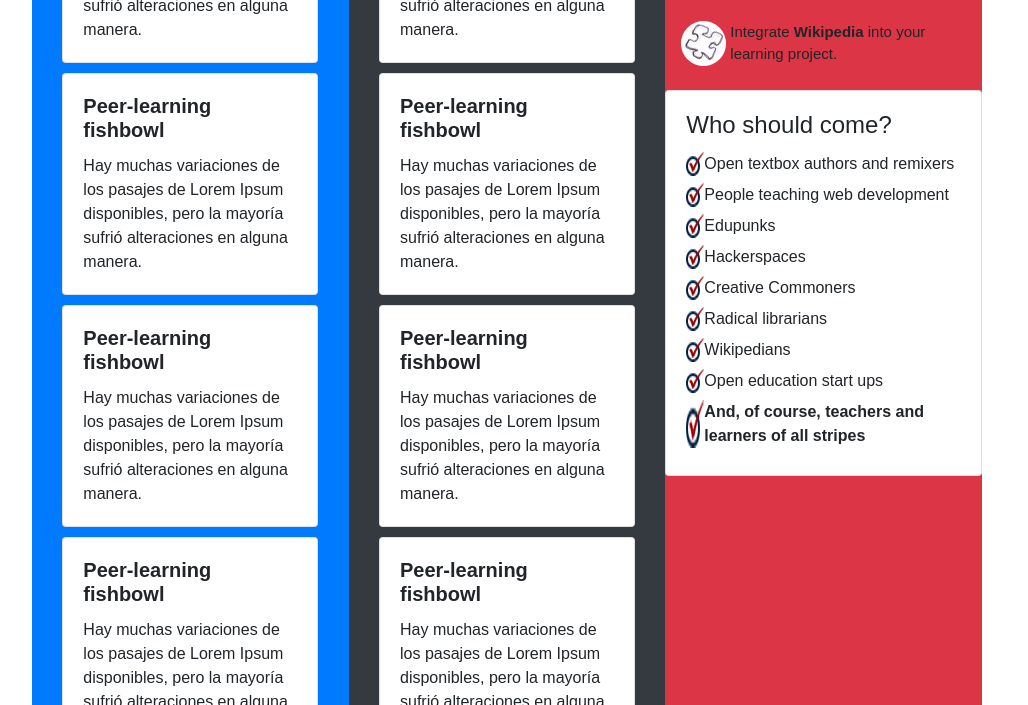
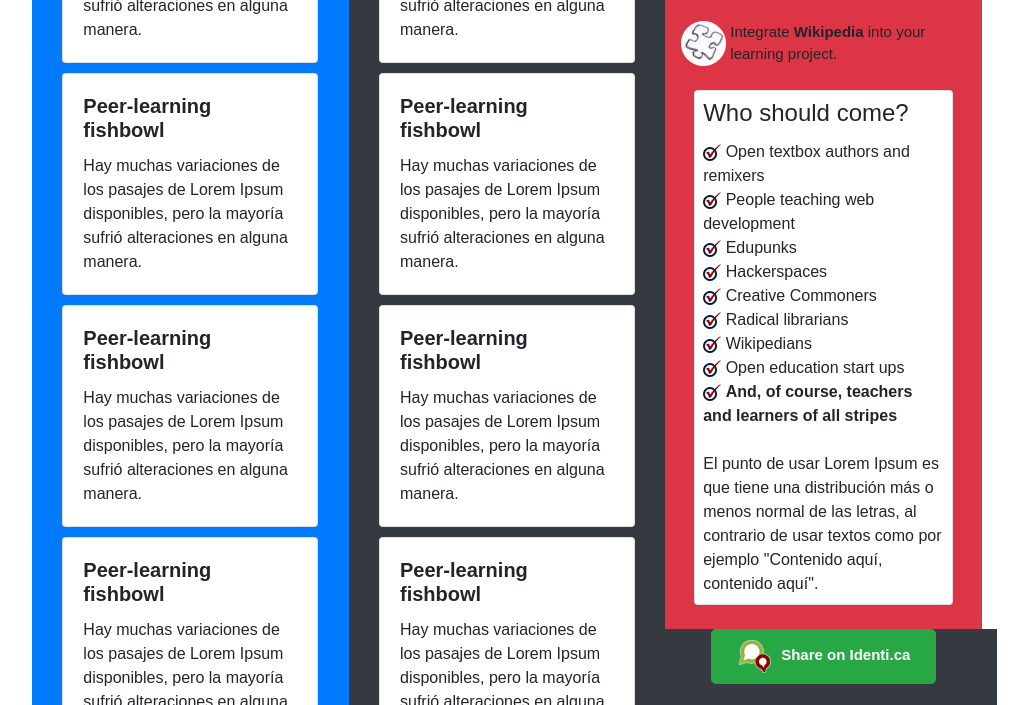
Before and after one commit to J420s/DIW, a plain HTML site: page 5_Quincena_JorgeSegarra/Drumbeat/index.html in a window 1280 px wide. Shown: the part 898-1603 px from the top of the page, without its empty margins (133-1161 px from the left). Drawn offline with nearby package versions, Linux system fonts and the light colour scheme.

Commit message:
trabajando en cs

```diff
--- a/5_Quincena_JorgeSegarra/Drumbeat/css/mycss.css
+++ b/5_Quincena_JorgeSegarra/Drumbeat/css/mycss.css
@@ -30,7 +30,9 @@ body {
     margin: 0;
 }
 
-
+.w-65 {
+    width: 65%;
+}
 
 .font-size20 {
     font-size: 20px;
@@ -38,6 +40,10 @@ body {
 
 .font15 {
     font-size: 15px;
+}
+
+.font20 {
+    font-size: 20px;
 }
 
 .font-bold {
--- a/5_Quincena_JorgeSegarra/Drumbeat/index.html
+++ b/5_Quincena_JorgeSegarra/Drumbeat/index.html
@@ -223,7 +223,8 @@
                                 <div class="card mx-auto" style="width: 100%">
                                     <div class="card-body text-center">
                                         <a href="#" class="btn btn-success btn-lg btn-block font-bold">Register</a>
-                                        <p class="card-text font15">...or find out how to <strong><a href="#">get more involved</a></strong></p>
+                                        <p class="card-text font15">...or find out how to <strong><a href="#">get more
+                                                    involved</a></strong></p>
 
                                     </div>
                                 </div>
@@ -234,9 +235,8 @@
                                 <div class="card">
                                     <div class="card-body">
                                         <h4 class="card-title">What is all about?</h4>
-                                        <p class="card-text">Lorem Ipsum viene de las secciones 1.10.32 y 1.10.33 de "de Finnibus Bonorum et Malorum"
-                                            (Los Extremos del Bien y El Mal) por Cicero, escrito en el año 45 antes de Cristo.
-                                            Este libro es un tratado de teoría de éticas, muy popular durante el Renacimiento.
+                                        <p class="card-text">Lorem Ipsum viene de las secciones 1.10.32 y 1.10.33 de "de Finnibus Bonorum et Malorum" (Los Extremos del Bien y El Mal) por Cicero, escrito en el año 45 antes de Cristo. Este libro es un tratado de teoría de éticas,
+                                            muy popular durante el Renacimiento.
                                         </p>
                                     </div>
                                 </div>
@@ -245,82 +245,94 @@
                         <div class="row">
                             <div class="col-md d-inline-flex mt-4 ml-3">
                                 <img src="img/benefit_p2pu.png">
-                                <span class="ml-1 font15">Learn how to organize a <strong>Peer 2 Peer University course.</strong></span>
+                                <span class="ml-1 font15">Learn how to organize a <strong>Peer 2 Peer University
+                                        course.</strong></span>
                             </div>
                         </div>
                         <div class="row">
                             <div class="col-md d-inline-flex mt-4 ml-3">
                                 <img src="img/benefit_creds.png">
-                                <span class="ml-1 font15">Help build a '<strong>digital backpack</strong>' to track credentials for online learners.</span>
+                                <span class="ml-1 font15">Help build a '<strong>digital backpack</strong>' to track
+                                    credentials for online learners.</span>
                             </div>
                         </div>
                         <div class="row">
                             <div class="col-md d-inline-flex mt-4 ml-3">
                                 <img src="img/benefit_hackbus.png">
-                                <span class="ml-1 font15">Convert a public square into a learning lab with the Hackbus.</span>
+                                <span class="ml-1 font15">Convert a public square into a learning lab with the
+                                    Hackbus.</span>
                             </div>
                         </div>
                         <div class="row">
                             <div class="col-md d-inline-flex mt-4 ml-3">
                                 <img src="img/benefit_teaching.png">
-                                <span class="ml-1 font15">Trade ideas about <strong>teaching the open web.</strong></span>
+                                <span class="ml-1 font15">Trade ideas about <strong>teaching the open
+                                        web.</strong></span>
                             </div>
                         </div>
                         <div class="row">
                             <div class="col-md d-inline-flex mt-4 ml-3">
                                 <img src="img/benefit_hack.png">
-                                <span class="ml-1 font15">Share <strong>best practices</strong> for open web hackers.</span>
+                                <span class="ml-1 font15">Share <strong>best practices</strong> for open web
+                                    hackers.</span>
                             </div>
                         </div>
                         <div class="row">
                             <div class="col-md d-inline-flex mt-4 ml-3">
                                 <img src="img/benefit_wikipedia.png">
-                                <span class="ml-1 font15">Integrate <strong>Wikipedia</strong> into your learning project.</span>
+                                <span class="ml-1 font15">Integrate <strong>Wikipedia</strong> into your learning
+                                    project.</span>
                             </div>
                         </div>
-                        <div class="row">
-                            <div class="col-md mt-4">
+                        <div class="row justify-content-center">
+                            <div class="col-md-10 mt-4">
                                 <div class="card">
-                                    <div class="card-body">
+                                    <div class="card-body p-2">
                                         <h4 class="card-title">Who should come?</h4>
-                                        <div class="d-inline-flex">
+
                                         <img src="img/check.png">
-                                            <span>Open textbox authors and remixers</span>
-                                        </div>
-                                        <div class="d-inline-flex">
+                                        <span>Open textbox authors and remixers</span><br>
+
+
                                         <img src="img/check.png">
-                                            <span>People teaching web development</span>
-                                        </div>
-                                        <div class="d-inline-flex">
+                                        <span>People teaching web development</span><br>
+
+
                                         <img src="img/check.png">
-                                            <span>Edupunks</span>
-                                        </div><br>
-                                        <div class="d-inline-flex">
+                                        <span>Edupunks</span><br>
+
                                         <img src="img/check.png">
-                                            <span>Hackerspaces</span>
-                                        </div><br>
-                                        <div class="d-inline-flex">
+                                        <span>Hackerspaces</span><br>
+
                                         <img src="img/check.png">
-                                            <span>Creative Commoners</span>
-                                        </div>
-                                        <div class="d-inline-flex">
+                                        <span>Creative Commoners</span><br>
+
                                         <img src="img/check.png">
-                                            <span>Radical librarians</span>
-                                        </div><br>
-                                        <div class="d-inline-flex">
+                                        <span>Radical librarians</span><br>
+
                                         <img src="img/check.png">
-                                            <span>Wikipedians</span>
-                                        </div><br>
-                                        <div class="d-inline-flex">
+                                        <span>Wikipedians</span><br>
+
                                         <img src="img/check.png">
-                                            <span>Open education start ups</span>
-                                        </div>
-                                        <div class="d-inline-flex">
+                                        <span>Open education start ups</span><br>
+
                                         <img src="img/check.png">
-                                            <span><strong>And, of course, teachers and learners of all stripes</strong></span>
+                                        <span><strong>And, of course, teachers and learners of all
+                                                stripes</strong></span>
+
+                                        <p class="card-text mt-4">El punto de usar Lorem Ipsum es que tiene una distribución más o menos normal de las letras, al contrario de usar textos como por ejemplo "Contenido aquí, contenido aquí". </p>
                                     </div>
 
                                 </div>
+                            </div>
+                        </div>
+                        <div class="row justify-content-center">
+                            <div class="col-md mt-4 bg-dark p-0 text-center">
+                                <a href="#" class="btn btn-success btn-lg font-bold font15 w-65">
+                                    <img src="img/identica.png"> Share on Identi.ca
+                                </a>
+                                <a href="#" class="btn btn-success btn-lg font-bold font15 mt-4 w-65">
+                                    <img src="img/twitter.png"> Tweet this</a>
                             </div>
                         </div>
                     </div>
```
Also changed, not shown: 5_Quincena_JorgeSegarra/drumbeat HTML5+CSS3.png (added). Lines whose indentation alone changed are shown as unchanged.
